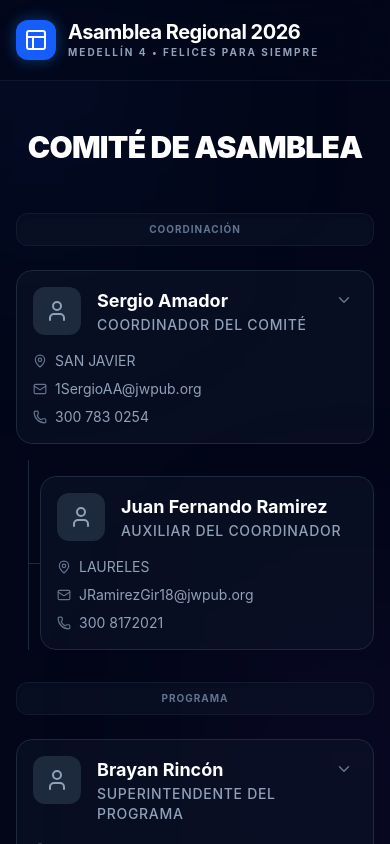
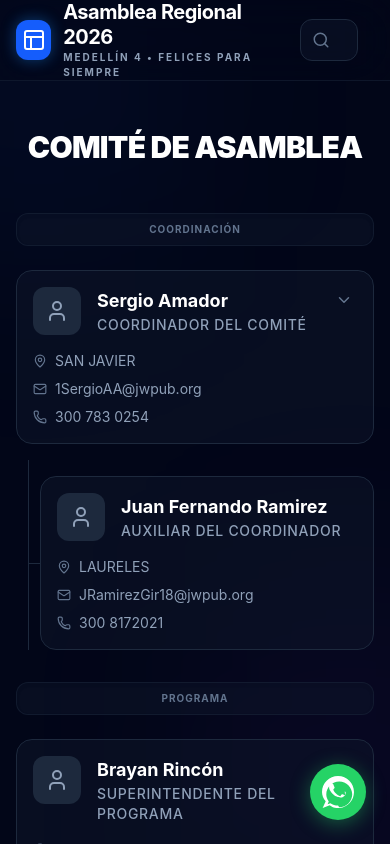
Before and after one commit to benjaminmaestre/organigrama-app, a React (Vite) app: page / in a window 390 px wide. Shown: the top 844 px of the page. Built offline with nearby package versions, Linux system fonts and the light colour scheme.

Commit message:
feat: add whatsapp button, fix mobile search, fix name truncation

```diff
--- a/src/App.tsx
+++ b/src/App.tsx
@@ -44,7 +44,7 @@
             </div>
           </div>
 
-          <div className="hidden md:flex flex-1 max-w-md relative group">
+          <div className="flex flex-1 max-w-md relative group">
             <Search size={18} className="absolute left-3 top-1/2 -translate-y-1/2 text-slate-500 group-focus-within:text-blue-400 transition-colors" />
             <input
               type="text"
@@ -163,6 +163,19 @@
           &copy; 2026 Asamblea Regional Medellin 4 • Felices Para Siempre
         </footer>
       </main>
+
+      {/* WhatsApp Floating Button */}
+      <a
+        href="https://wa.me/573007830254"
+        target="_blank"
+        rel="noopener noreferrer"
+        className="fixed bottom-6 right-6 z-50 flex items-center justify-center w-14 h-14 bg-[#25D366] text-white rounded-full shadow-[0_4px_20px_rgba(37,211,102,0.4)] hover:bg-[#128C7E] hover:scale-110 transition-all duration-300"
+        aria-label="Contactar por WhatsApp"
+      >
+        <svg xmlns="http://www.w3.org/2000/svg" viewBox="0 0 24 24" width="32" height="32" fill="currentColor">
+          <path d="M12.031 0C5.385 0 0 5.385 0 12.031 0 14.675 1.056 17.086 2.766 18.995L.5 24l5.247-2.149C7.545 23.23 9.71 24.062 12.031 24.062 18.677 24.062 24 18.677 24 12.031 24 5.385 18.677 0 12.031 0ZM12.031 22.067c-2.115 0-4.07-.63-5.719-1.718L4.2 21.2l.865-2.06c-1.155-1.554-1.849-3.473-1.849-5.362 0-5.36 4.359-9.721 9.715-9.721 5.358 0 9.721 4.36 9.721 9.721 0 5.36-4.361 9.721-9.721 9.721Zm5.356-7.394c-.29-.145-1.722-.848-1.99-.945-.262-.093-.456-.145-.649.145-.19.29-.75 .946-.92 1.139-.168.196-.341.222-.63.078-2.046-.985-3.696-2.613-4.665-4.629-.126-.263-.013-.404.133-.55.132-.132.29-.336.435-.506.145-.168.196-.29.29-.482.094-.195.047-.367-.024-.512-.073-.145-.649-1.572-.89-2.152-.236-.566-.475-.489-.649-.498-.168-.009-.362-.009-.554-.009-.193 0-.503.072-.767.362C5.992 6.643 5.304 7.29 5.304 8.608c0 1.317.979 2.593 1.115 2.775.136.183 1.895 2.894 4.593 4.057 1.696.732 2.658.749 3.551.628.988-.135 2.541-1.037 2.899-2.035.358-1 .358-1.859.251-2.036-.104-.177-.393-.284-.683-.432Z"/>
+        </svg>
+      </a>
     </div>
   );
 }
--- a/src/components/MemberCard.tsx
+++ b/src/components/MemberCard.tsx
@@ -58,7 +58,7 @@
             <User size={24} />
           </div>
           <div className="flex-1 min-w-0">
-            <h3 className="text-lg font-bold text-white truncate">{member.name}</h3>
+            <h3 className="text-lg font-bold text-white break-words">{member.name}</h3>
             <p className={cn(
               "text-sm font-medium uppercase tracking-wider",
               isMain ? "text-brand/80" : "text-slate-400"
--- a/src/data.ts
+++ b/src/data.ts
@@ -76,7 +76,7 @@
           {
             name: "Audio y Video",
             head: {
-              name: "Jhon James Villamizar",
+              name: "James Villamizar",
               role: "Superintendente",
               congregation: "Laureles",
               email: "10JVillamizar@jwpub.org",
```
